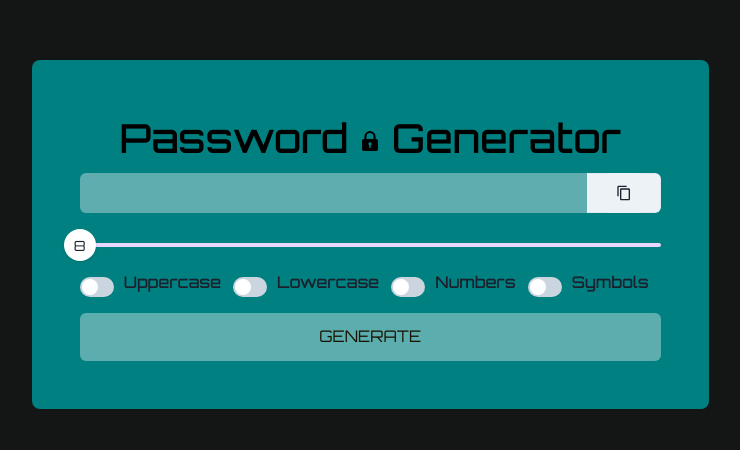
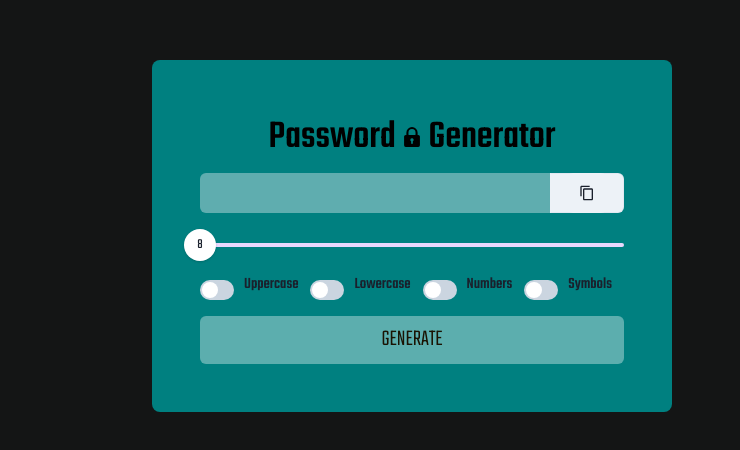
Before and after one commit to twkirkpatrick/react-password-generator, a React (Create React App) app: page / in a window 1280 px wide. Shown: the part 180-630 px from the top of the page, without its empty margins (224-964 px from the left). Built offline with nearby package versions, Linux system fonts and the light colour scheme.

Commit message:
README updated

```diff
--- a/public/index.html
+++ b/public/index.html
@@ -24,7 +24,7 @@
       work correctly both with client-side routing and a non-root public URL.
       Learn how to configure a non-root public URL by running `npm run build`.
     -->
-    <title>React App</title>
+    <title>Password Generator</title>
   </head>
   <body>
     <noscript>You need to enable JavaScript to run this app.</noscript>
--- a/src/App.css
+++ b/src/App.css
@@ -1,7 +1,7 @@
-@import url("https://fonts.googleapis.com/css2?family=Orbitron:wght@400;500;600;700;800;900&display=swap");
+@import url("https://fonts.googleapis.com/css2?family=Teko:wght@300;400;500;600;700&display=swap");
 
 body {
-  font-family: "Orbitron", sans-serif !important;
+  font-family: "Teko", sans-serif !important;
   background-color: rgba(11, 12, 12, 0.959) !important;
 }
 
@@ -12,7 +12,7 @@
 
 .button {
   margin-top: 1rem;
-  font-size: 16px !important;
+  font-size: 23px !important;
   font-weight: 700 !important;
   color: rgb(26, 19, 3) !important;
   font-weight: 200 !important;
```
Also changed, not shown: public/pwgen.png (added), 1 other file (tests, documents, lock files or other folders).
